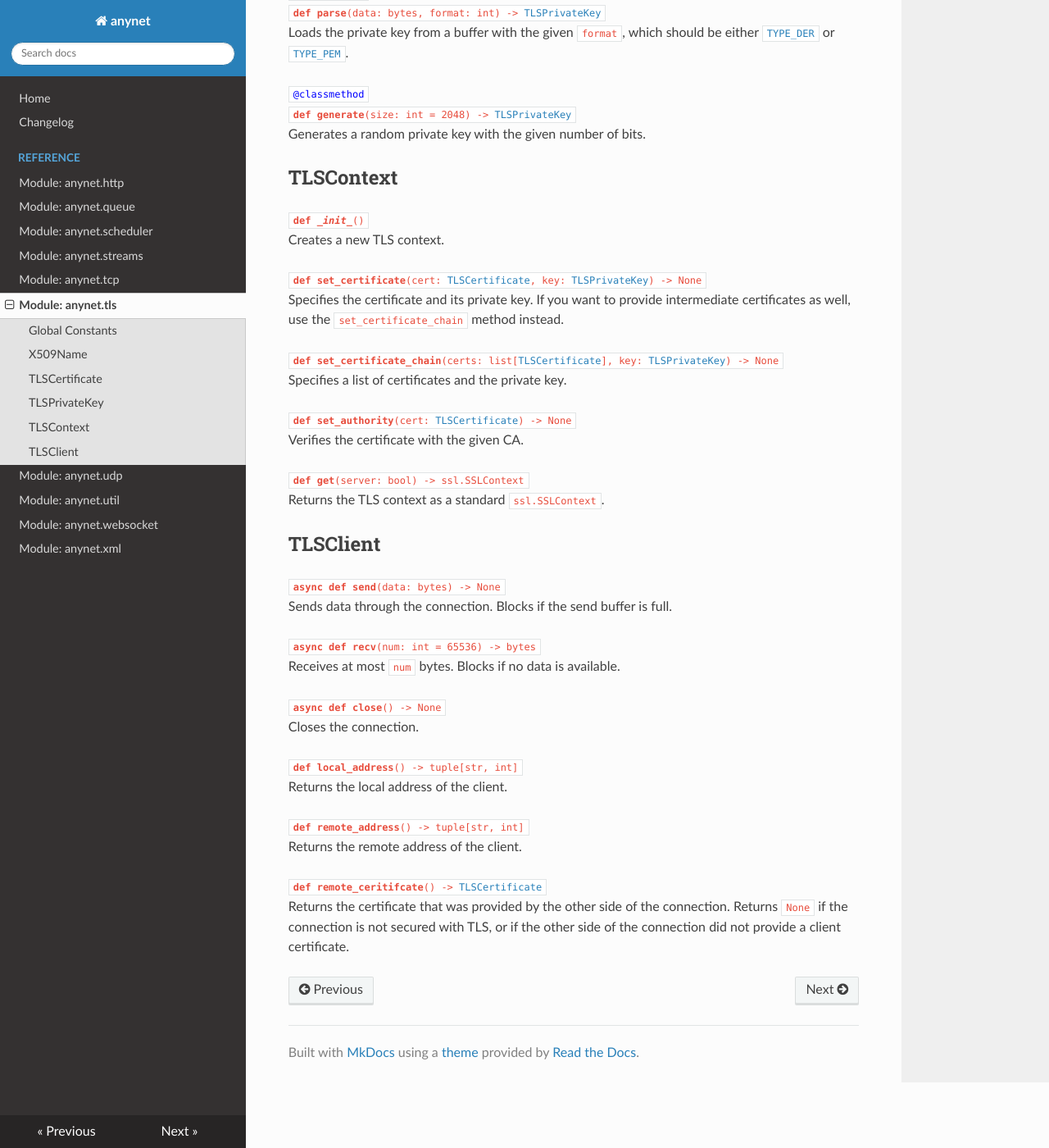
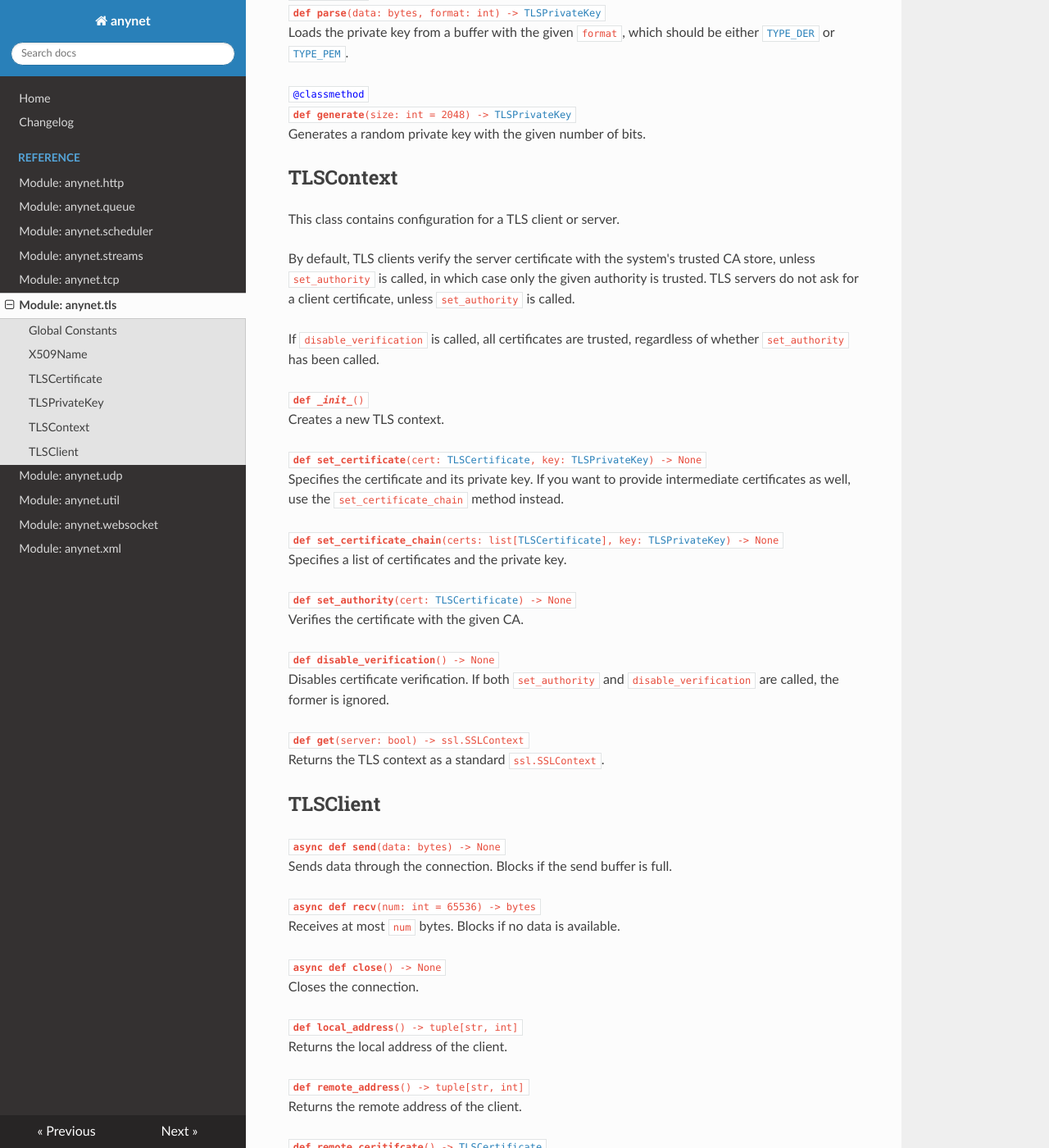
Before and after one commit to kinnay/anynet, an MkDocs documentation site: the page built from docs/reference/tls.md, in a window 1280 px wide and 1400 px high, scrolled down 2816 px. Shown: the whole window at 82% size. Built offline with MkDocs 1.6.1, drawn with Linux system fonts in a browser that asks for light colours; nearby versions of some CDN libraries.

Commit message:
Add TLSContext.disable_verification method

```diff
--- a/docs/reference/tls.md
+++ b/docs/reference/tls.md
@@ -98,6 +98,12 @@ This class should not be instantiated directly. Instead, one of the static metho
 <span class="docs">Generates a random private key with the given number of bits.</span>
 
 ## TLSContext
+This class contains configuration for a TLS client or server.
+
+By default, TLS clients verify the server certificate with the system's trusted CA store, unless `set_authority` is called, in which case only the given authority is trusted. TLS servers do not ask for a client certificate, unless `set_authority` is called.
+
+If `disable_verification` is called, all certificates are trusted, regardless of whether `set_authority` has been called.
+
 <code>**def _\_init__**()</code><br>
 <span class="docs">Creates a new TLS context.</span>
 
@@ -109,6 +115,9 @@ This class should not be instantiated directly. Instead, one of the static metho
 
 <code>**def set_authority**(cert: [TLSCertificate](#tlscertificate)) -> None</code><br>
 <span class="docs">Verifies the certificate with the given CA.</span>
+
+<code>**def disable_verification**() -> None</code><br>
+<span class="docs">Disables certificate verification. If both `set_authority` and `disable_verification` are called, the former is ignored.</span>
 
 <code>**def get**(server: bool) -> ssl.SSLContext</code><br>
 <span class="docs">Returns the TLS context as a standard `ssl.SSLContext`.</span>
```
Also changed, not shown: 1 other file.
